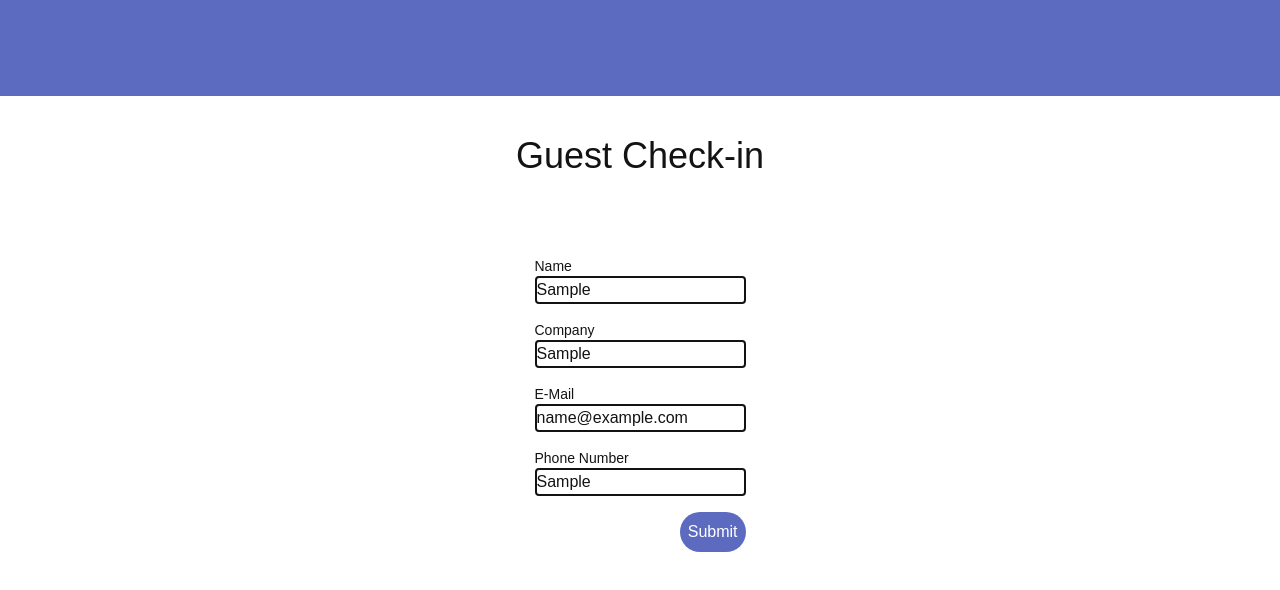
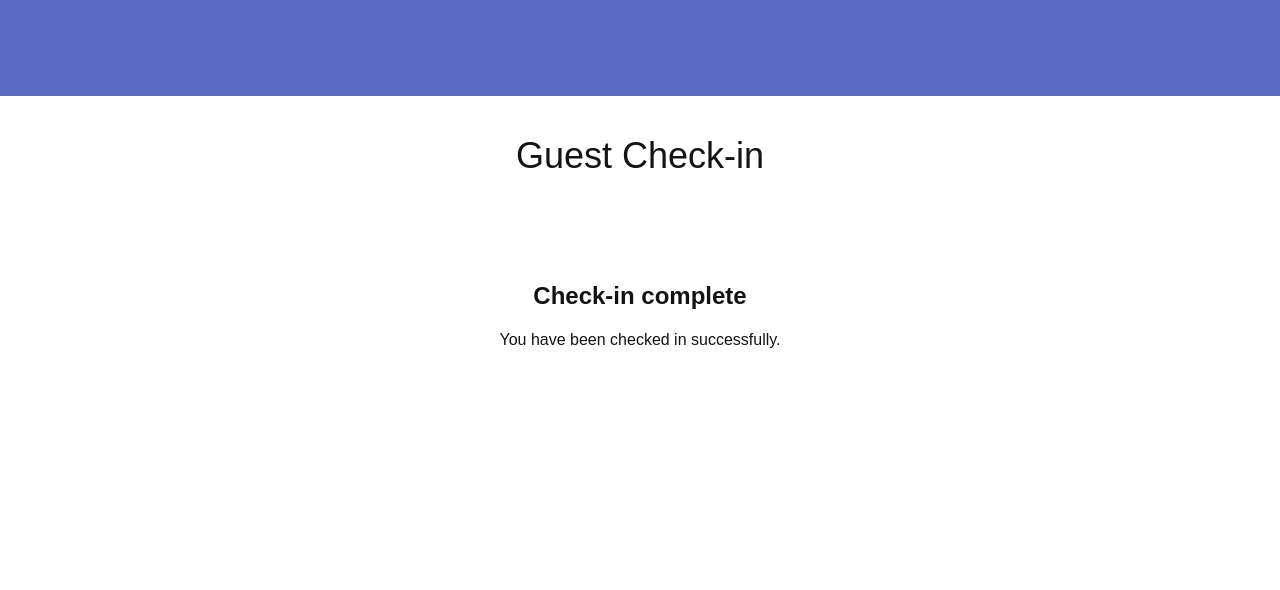
Before and after one commit to AEkselGit/S-rConsultant, a Next.js app: page /guest in a window 1280 px wide. Both pictures are taken after typing "Sample", "Sample", "name@example.com", "Sample" into the empty fields and a click on the button "Submit". Shown: the top 590 px of the page. Built offline with nearby package versions, Linux system fonts and the light colour scheme.

Commit message:
feat: 9 connect form to database

```diff
--- /dev/null
+++ b/src/app/api/guests/route.ts
@@ -0,0 +1,15 @@
+import { NextResponse } from "next/server";
+import { createGuest } from "@/lib/guests";
+
+export async function POST(request: Request) {
+  const body = await request.json();
+
+  const id = createGuest({
+    name: body.name,
+    company: body.company,
+    email: body.email,
+    phoneNumber: body.phoneNumber,
+  });
+
+  return NextResponse.json({ id });
+}
--- a/src/components/Guest_Check_In_Form.tsx
+++ b/src/components/Guest_Check_In_Form.tsx
@@ -1,21 +1,55 @@
 "use client";
 
+import { useState } from "react";
 import FormField from "./Form_Field";
 
+type View = "form" | "success";
+
 export default function Guest_Check_In_Form() {
-  function handleSubmit(event: React.FormEvent<HTMLFormElement>) {
+  const [view, setView] = useState<View>("form");
+  const [isSubmitting, setIsSubmitting] = useState(false);
+
+  async function handleSubmit(event: React.FormEvent<HTMLFormElement>) {
     event.preventDefault();
+
+    setIsSubmitting(true);
 
     const formData = new FormData(event.currentTarget);
 
     const values = {
-      name: formData.get("name"),
-      company: formData.get("company"),
-      email: formData.get("email"),
-      phoneNumber: formData.get("phoneNumber"),
+      name: String(formData.get("name") ?? ""),
+      company: String(formData.get("company") ?? ""),
+      email: String(formData.get("email") ?? ""),
+      phoneNumber: String(formData.get("phoneNumber") ?? ""),
     };
 
-    console.log(values);
+    const response = await fetch("/api/guests", {
+      method: "POST",
+      headers: {
+        "Content-Type": "application/json",
+      },
+      body: JSON.stringify(values),
+    });
+
+    setIsSubmitting(false);
+
+    if (!response.ok) {
+      console.error("Failed to submit guest");
+      return;
+    }
+
+    setView("success");
+  }
+
+  if (view === "success") {
+    return (
+      <div className="flex items-center justify-center">
+        <div className="flex flex-col gap-4  p-6 text-center">
+          <h1 className="text-2xl font-semibold">Check-in complete</h1>
+          <p>You have been checked in successfully.</p>
+        </div>
+      </div>
+    );
   }
 
   return (
@@ -43,10 +77,10 @@ export default function Guest_Check_In_Form() {
 
         <div className="flex justify-end">
           <button
-            className="bg-primary text-background p-2 rounded-full"
             type="submit"
+            disabled={isSubmitting}
           >
-            Submit
+            {isSubmitting ? "Submitting..." : "Submit"}
           </button>
         </div>
       </form>
--- /dev/null
+++ b/src/lib/guests.ts
@@ -0,0 +1,28 @@
+import { db } from "@/lib/db";
+
+export function createGuest(values: {
+  name: string;
+  company: string;
+  email: string;
+  phoneNumber: string;
+}) {
+  const insertGuest = db.prepare(`
+    INSERT INTO guests (
+      name,
+      company,
+      email,
+      phoneNumber,
+      dateOfVisit
+    ) VALUES (
+      @name,
+      @company,
+      @email,
+      @phoneNumber,
+      datetime('now')
+    )
+  `);
+
+  const result = insertGuest.run(values);
+
+  return result.lastInsertRowid;
+}
```
